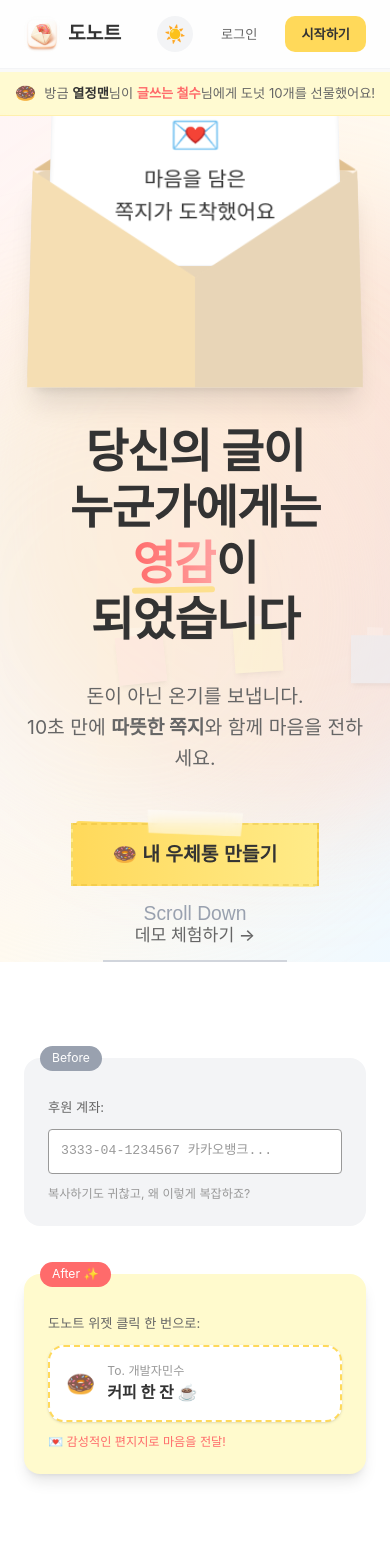
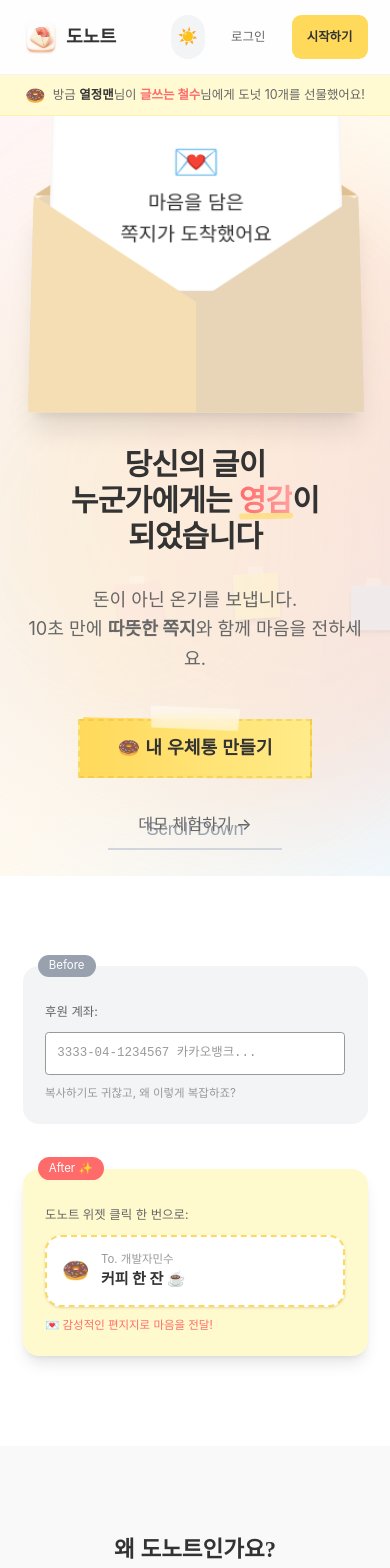
Before and after one commit to belltheone/DoNote, a Next.js app: page / in a window 390 px wide. Shown: the top 1568 px of the page. Built offline with nearby package versions, Linux system fonts and the light colour scheme; no server answers; a web font is replaced by a local one.

Commit message:
feat: SNS 로그인 Google/Naver/GitHub, 반응형 유틸리티 추가

```diff
--- a/src/app/auth/page.tsx
+++ b/src/app/auth/page.tsx
@@ -20,7 +20,7 @@ export default function AuthPage() {
     const [error, setError] = useState('');
 
     // 소셜 로그인 처리
-    const handleSocialLogin = async (provider: 'kakao' | 'google' | 'github' | 'apple') => {
+    const handleSocialLogin = async (provider: 'naver' | 'google' | 'github') => {
         setIsLoading(provider);
         setError('');
 
@@ -150,25 +150,7 @@ export default function AuthPage() {
                                         exit={{ opacity: 0, x: 20 }}
                                         className="space-y-3"
                                     >
-                                        {/* 카카오 로그인 */}
-                                        <motion.button
-                                            onClick={() => { setIsEnvelopeOpen(true); handleSocialLogin('kakao'); }}
-                                            disabled={isLoading !== null}
-                                            className="w-full py-4 px-6 bg-[#FEE500] rounded-xl text-[#333] font-semibold flex items-center justify-center gap-3 hover:bg-[#FDD835] transition-all shadow-sm disabled:opacity-50"
-                                            whileHover={{ scale: 1.02 }}
-                                            whileTap={{ scale: 0.98 }}
-                                        >
-                                            {isLoading === 'kakao' ? (
-                                                <motion.span animate={{ rotate: 360 }} transition={{ duration: 1, repeat: Infinity, ease: "linear" }}>⏳</motion.span>
-                                            ) : (
-                                                <>
-                                                    <span className="text-xl">💬</span>
-                                                    <span>카카오로 시작하기</span>
-                                                </>
-                                            )}
-                                        </motion.button>
-
-                                        {/* 구글 로그인 */}
+                                        {/* Google 로그인 */}
                                         <motion.button
                                             onClick={() => { setIsEnvelopeOpen(true); handleSocialLogin('google'); }}
                                             disabled={isLoading !== null}
@@ -180,31 +162,31 @@ export default function AuthPage() {
                                                 <motion.span animate={{ rotate: 360 }} transition={{ duration: 1, repeat: Infinity, ease: "linear" }}>⏳</motion.span>
                                             ) : (
                                                 <>
-                                                    <span className="text-xl">🔍</span>
+                                                    <svg className="w-5 h-5" viewBox="0 0 24 24"><path fill="#4285F4" d="M22.56 12.25c0-.78-.07-1.53-.2-2.25H12v4.26h5.92c-.26 1.37-1.04 2.53-2.21 3.31v2.77h3.57c2.08-1.92 3.28-4.74 3.28-8.09z" /><path fill="#34A853" d="M12 23c2.97 0 5.46-.98 7.28-2.66l-3.57-2.77c-.98.66-2.23 1.06-3.71 1.06-2.86 0-5.29-1.93-6.16-4.53H2.18v2.84C3.99 20.53 7.7 23 12 23z" /><path fill="#FBBC05" d="M5.84 14.09c-.22-.66-.35-1.36-.35-2.09s.13-1.43.35-2.09V7.07H2.18C1.43 8.55 1 10.22 1 12s.43 3.45 1.18 4.93l2.85-2.22.81-.62z" /><path fill="#EA4335" d="M12 5.38c1.62 0 3.06.56 4.21 1.64l3.15-3.15C17.45 2.09 14.97 1 12 1 7.7 1 3.99 3.47 2.18 7.07l3.66 2.84c.87-2.6 3.3-4.53 6.16-4.53z" /></svg>
                                                     <span>Google로 시작하기</span>
                                                 </>
                                             )}
                                         </motion.button>
 
-                                        {/* Apple 로그인 */}
+                                        {/* Naver 로그인 */}
                                         <motion.button
-                                            onClick={() => { setIsEnvelopeOpen(true); handleSocialLogin('apple'); }}
+                                            onClick={() => { setIsEnvelopeOpen(true); handleSocialLogin('naver'); }}
                                             disabled={isLoading !== null}
-                                            className="w-full py-4 px-6 bg-black rounded-xl text-white font-semibold flex items-center justify-center gap-3 hover:bg-gray-800 transition-all shadow-sm disabled:opacity-50"
+                                            className="w-full py-4 px-6 bg-[#03C75A] rounded-xl text-white font-semibold flex items-center justify-center gap-3 hover:bg-[#02b350] transition-all shadow-sm disabled:opacity-50"
                                             whileHover={{ scale: 1.02 }}
                                             whileTap={{ scale: 0.98 }}
                                         >
-                                            {isLoading === 'apple' ? (
+                                            {isLoading === 'naver' ? (
                                                 <motion.span animate={{ rotate: 360 }} transition={{ duration: 1, repeat: Infinity, ease: "linear" }}>⏳</motion.span>
                                             ) : (
                                                 <>
-                                                    <span className="text-xl">🍎</span>
-                                                    <span>Apple로 시작하기</span>
+                                                    <span className="font-bold text-xl">N</span>
+                                                    <span>네이버로 시작하기</span>
                                                 </>
                                             )}
                                         </motion.button>
 
-                                        {/* 깃허브 로그인 */}
+                                        {/* GitHub 로그인 */}
                                         <motion.button
                                             onClick={() => { setIsEnvelopeOpen(true); handleSocialLogin('github'); }}
                                             disabled={isLoading !== null}
@@ -216,7 +198,7 @@ export default function AuthPage() {
                                                 <motion.span animate={{ rotate: 360 }} transition={{ duration: 1, repeat: Infinity, ease: "linear" }}>⏳</motion.span>
                                             ) : (
                                                 <>
-                                                    <span className="text-xl">🐙</span>
+                                                    <svg className="w-5 h-5" fill="currentColor" viewBox="0 0 24 24"><path d="M12 0C5.374 0 0 5.373 0 12c0 5.302 3.438 9.8 8.207 11.387.599.111.793-.261.793-.577v-2.234c-3.338.726-4.033-1.416-4.033-1.416-.546-1.387-1.333-1.756-1.333-1.756-1.089-.745.083-.729.083-.729 1.205.084 1.839 1.237 1.839 1.237 1.07 1.834 2.807 1.304 3.492.997.107-.775.418-1.305.762-1.604-2.665-.305-5.467-1.334-5.467-5.931 0-1.311.469-2.381 1.236-3.221-.124-.303-.535-1.524.117-3.176 0 0 1.008-.322 3.301 1.23A11.509 11.509 0 0112 5.803c1.02.005 2.047.138 3.006.404 2.291-1.552 3.297-1.23 3.297-1.23.653 1.653.242 2.874.118 3.176.77.84 1.235 1.911 1.235 3.221 0 4.609-2.807 5.624-5.479 5.921.43.372.823 1.102.823 2.222v3.293c0 .319.192.694.801.576C20.566 21.797 24 17.3 24 12c0-6.627-5.373-12-12-12z" /></svg>
                                                     <span>GitHub로 시작하기</span>
                                                 </>
                                             )}
--- a/src/app/globals.css
+++ b/src/app/globals.css
@@ -397,3 +397,122 @@ h6 {
   outline: 2px solid var(--color-primary-500);
   outline-offset: 2px;
 }
+
+/* ========================================
+ * 📱 Responsive Utilities
+ * ======================================== */
+
+/* 터치 타겟 최소 크기 (48px) */
+.touch-target {
+  min-width: 48px;
+  min-height: 48px;
+}
+
+/* 반응형 컨테이너 */
+.container-responsive {
+  width: 100%;
+  max-width: var(--container-xl);
+  margin: 0 auto;
+  padding-left: var(--space-4);
+  padding-right: var(--space-4);
+}
+
+@media (min-width: 640px) {
+  .container-responsive {
+    padding-left: var(--space-6);
+    padding-right: var(--space-6);
+  }
+}
+
+@media (min-width: 1024px) {
+  .container-responsive {
+    padding-left: var(--space-8);
+    padding-right: var(--space-8);
+  }
+}
+
+/* 반응형 섹션 패딩 */
+.section-padding {
+  padding-top: var(--section-padding-mobile);
+  padding-bottom: var(--section-padding-mobile);
+}
+
+@media (min-width: 768px) {
+  .section-padding {
+    padding-top: var(--section-padding-tablet);
+    padding-bottom: var(--section-padding-tablet);
+  }
+}
+
+@media (min-width: 1024px) {
+  .section-padding {
+    padding-top: var(--section-padding-desktop);
+    padding-bottom: var(--section-padding-desktop);
+  }
+}
+
+/* 모바일 텍스트 크기 최적화 */
+@media (max-width: 640px) {
+  html {
+    font-size: 15px;
+  }
+
+  h1 {
+    font-size: 2rem;
+  }
+
+  h2 {
+    font-size: 1.5rem;
+  }
+
+  h3 {
+    font-size: 1.25rem;
+  }
+}
+
+/* 모바일 버튼 최적화 */
+@media (max-width: 640px) {
+
+  button,
+  .btn,
+  [role="button"] {
+    min-height: 44px;
+  }
+}
+
+/* 스크롤바 스타일링 */
+::-webkit-scrollbar {
+  width: 8px;
+  height: 8px;
+}
+
+::-webkit-scrollbar-track {
+  background: var(--bg-secondary);
+}
+
+::-webkit-scrollbar-thumb {
+  background: var(--color-neutral-300);
+  border-radius: var(--radius-full);
+}
+
+::-webkit-scrollbar-thumb:hover {
+  background: var(--color-neutral-400);
+}
+
+/* 다크모드 스크롤바 */
+.dark::-webkit-scrollbar-track {
+  background: var(--bg-secondary);
+}
+
+.dark::-webkit-scrollbar-thumb {
+  background: var(--color-neutral-600);
+}
+
+/* Safe Area (노치 대응) */
+@supports (padding: max(0px)) {
+  .safe-area-inset {
+    padding-left: max(var(--space-4), env(safe-area-inset-left));
+    padding-right: max(var(--space-4), env(safe-area-inset-right));
+    padding-bottom: max(var(--space-4), env(safe-area-inset-bottom));
+  }
+}
--- a/src/lib/supabase.ts
+++ b/src/lib/supabase.ts
@@ -51,9 +51,12 @@ export interface CreatorProfile {
 }
 
 // 소셜 로그인 함수
-export async function signInWithProvider(provider: 'kakao' | 'google' | 'github' | 'apple'): Promise<{ user: SupabaseUser | null; error: Error | null }> {
+// Supabase 기본 지원: google, github
+// Naver는 Supabase Dashboard에서 Custom OIDC로 설정 후 사용 가능
+export async function signInWithProvider(provider: 'google' | 'github' | 'naver'): Promise<{ user: SupabaseUser | null; error: Error | null }> {
     const { data, error } = await supabase.auth.signInWithOAuth({
-        provider: provider,
+        // eslint-disable-next-line @typescript-eslint/no-explicit-any
+        provider: provider as any,
         options: {
             redirectTo: `${window.location.origin}/auth/callback`,
         },
```
